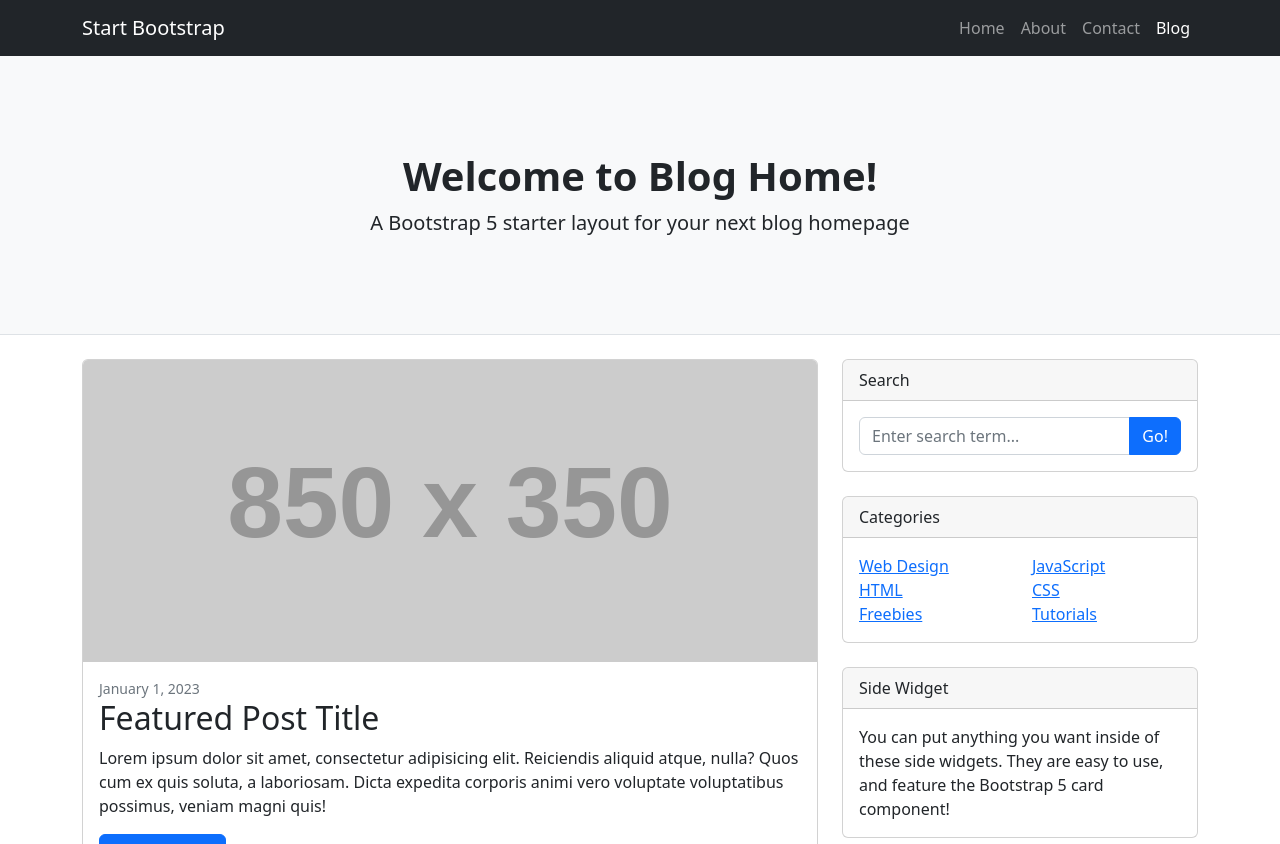
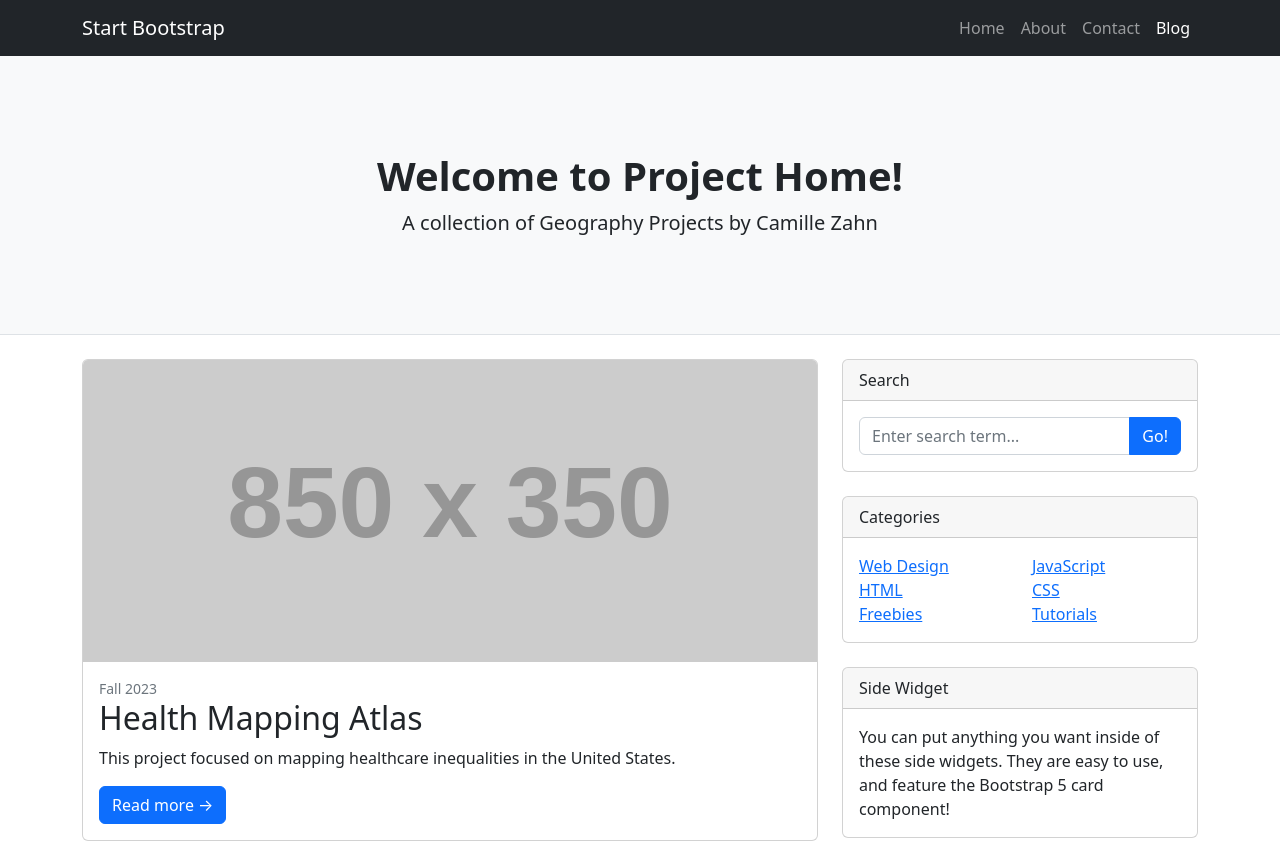
Before and after one commit to czahn2/czahn2.github.io, a plain HTML site: page index.html in a window 1280 px wide. Shown: the top 844 px of the page. Drawn offline with nearby package versions, Linux system fonts and the light colour scheme; placeholder pictures from the web are drawn by us.

Commit message:
updating bootstrap

```diff
--- a/index.html
+++ b/index.html
@@ -5,7 +5,7 @@
         <meta name="viewport" content="width=device-width, initial-scale=1, shrink-to-fit=no" />
         <meta name="description" content="" />
         <meta name="author" content="" />
-        <title>Blog Home - Start Bootstrap Template</title>
+        <title>Camille Zahn Projects</title>
         <!-- Favicon-->
         <link rel="icon" type="image/x-icon" href="assets/favicon.ico" />
         <!-- Core theme CSS (includes Bootstrap)-->
@@ -31,8 +31,8 @@
         <header class="py-5 bg-light border-bottom mb-4">
             <div class="container">
                 <div class="text-center my-5">
-                    <h1 class="fw-bolder">Welcome to Blog Home!</h1>
-                    <p class="lead mb-0">A Bootstrap 5 starter layout for your next blog homepage</p>
+                    <h1 class="fw-bolder">Welcome to Project Home!</h1>
+                    <p class="lead mb-0">A collection of Geography Projects by Camille Zahn</p>
                 </div>
             </div>
         </header>
@@ -45,9 +45,9 @@
                     <div class="card mb-4">
                         <a href="#!"><img class="card-img-top" src="https://dummyimage.com/850x350/dee2e6/6c757d.jpg" alt="..." /></a>
                         <div class="card-body">
-                            <div class="small text-muted">January 1, 2023</div>
-                            <h2 class="card-title">Featured Post Title</h2>
-                            <p class="card-text">Lorem ipsum dolor sit amet, consectetur adipisicing elit. Reiciendis aliquid atque, nulla? Quos cum ex quis soluta, a laboriosam. Dicta expedita corporis animi vero voluptate voluptatibus possimus, veniam magni quis!</p>
+                            <div class="small text-muted">Fall 2023</div>
+                            <h2 class="card-title">Health Mapping Atlas</h2>
+                            <p class="card-text">This project focused on mapping healthcare inequalities in the United States.</p>
                             <a class="btn btn-primary" href="#!">Read more →</a>
                         </div>
                     </div>
```
